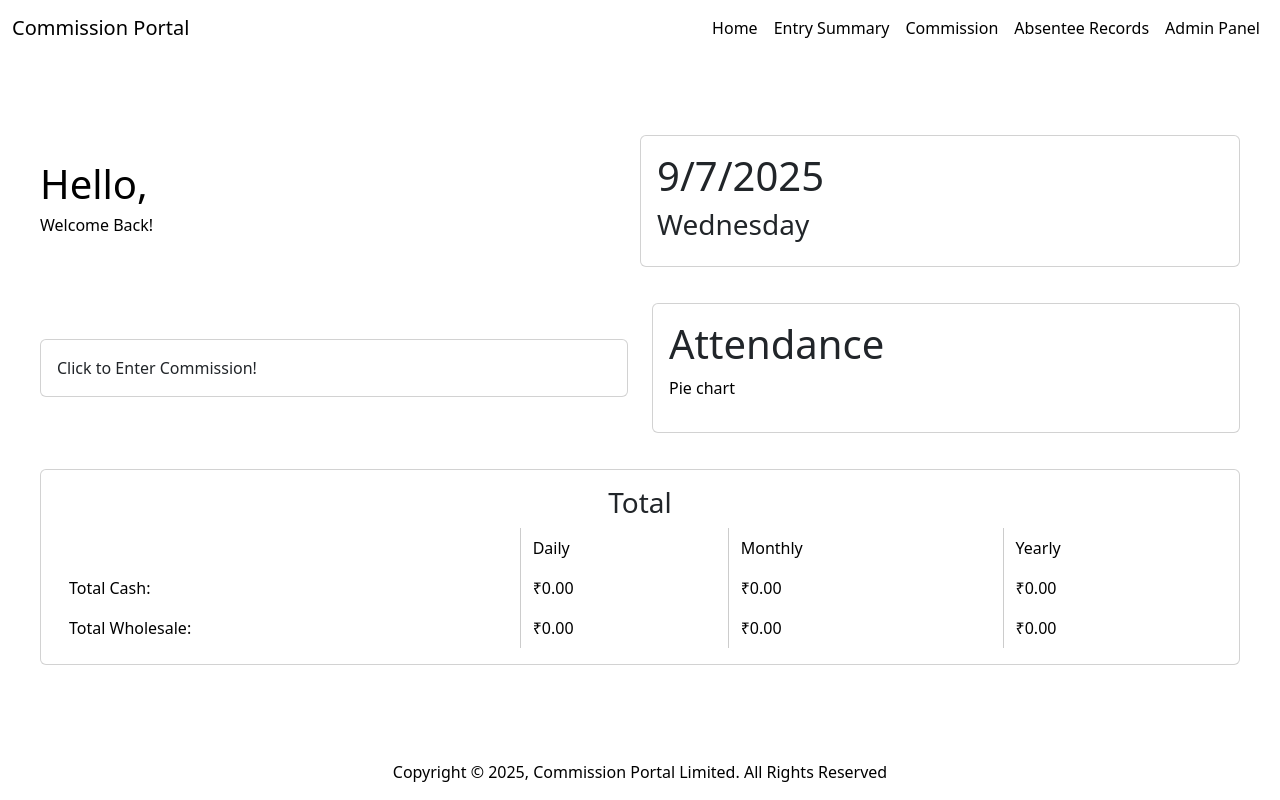
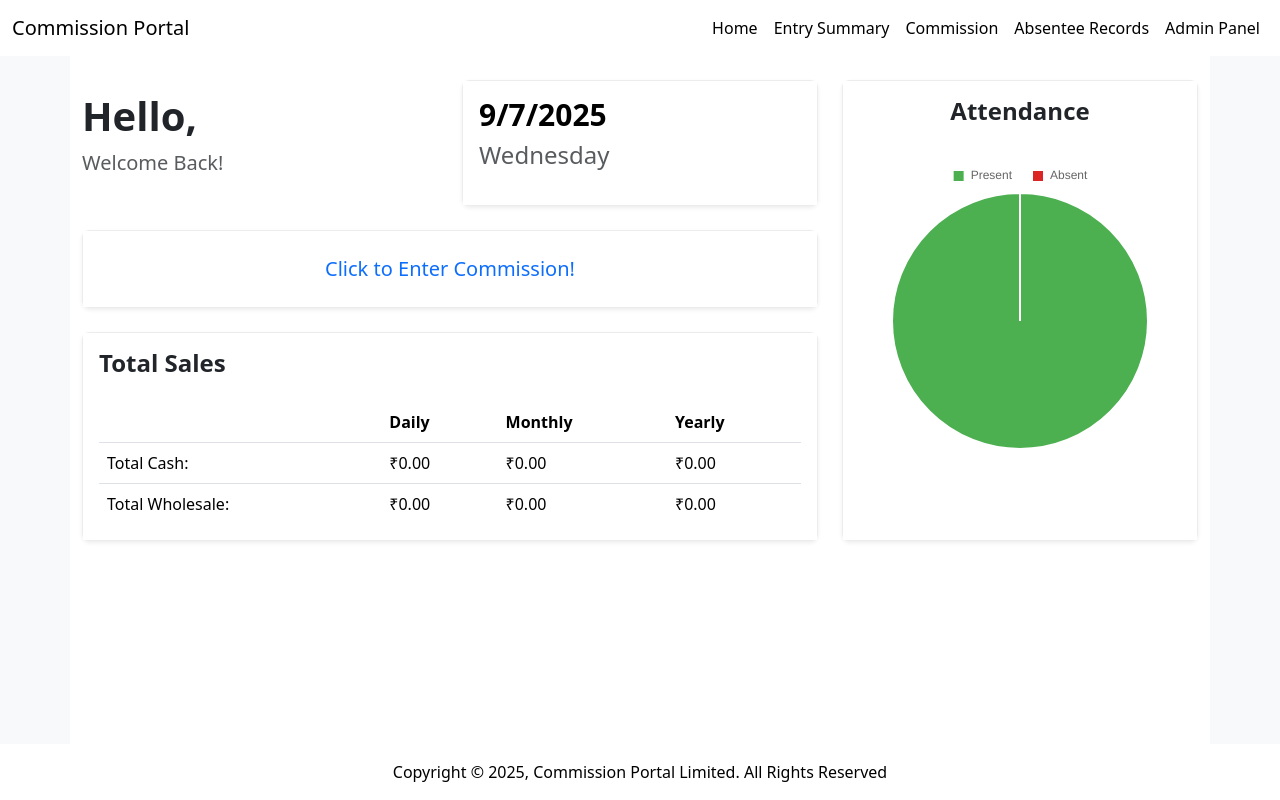
Before and after one commit to DarshikaNemani/commission-portal, an Angular app: page / in a window 1280 px wide. Built offline with nearby package versions, Linux system fonts and the light colour scheme; no server answers.

Commit message:
Add: Pie chart in landing page

```diff
--- a/package.json
+++ b/package.json
@@ -20,10 +20,10 @@
     "@highcharts/dashboards": "^3.5.0",
     "@ng-bootstrap/ng-bootstrap": "^18.0.0",
     "@popperjs/core": "^2.11.8",
+    "angular-google-charts": "^16.1.0",
     "bootstrap": "^5.3.7",
     "bootstrap-icons": "^1.13.1",
-    "highcharts": "^12.3.0",
-    "highcharts-angular": "^5.1.0",
+    "chart.js": "^4.5.0",
     "rxjs": "~7.8.0",
     "tslib": "^2.3.0",
     "zone.js": "~0.15.0"
--- a/src/app/pages/landing/landing.component.css
+++ b/src/app/pages/landing/landing.component.css
@@ -1,62 +1,73 @@
-.content-wrapper {
-    display: flex;
-    flex-direction: column;
-    align-items: center;
-    justify-content: center;
-    width: 100%;
-    max-width: 1200px;
-    margin: 0 auto;
+/* Custom styles to match the reference design */
+.bg-light {
+  background-color: #f8f9fa !important;
 }
 
-.row-1,
-.row-2 {
-    height: 100%;
+.chart-container {
   width: 100%;
+  height: 300px;
   display: flex;
-    flex-direction: row;
   justify-content: center;
   align-items: center;
-    gap: 2%;
 }
 
-.row-2 {
-    margin: 3% 0;
+.routecard{
+    cursor: pointer;
 }
 
-.row-1-col-1,
-.row-1-col-2,
-.row-2-col-1,
-.row-2-col-2 {
-    flex: 1;
-    max-width: 50%;
+#myChart {
+  max-width: 100%;
+  max-height: 100%;
 }
 
-.row-3 {
-    align-items: center;
-    width: 100%;
-
-    table {
-        border-collapse: collapse;
-        width: 100%;
+.card {
+  border: 1px solid rgba(0, 0, 0, 0.075);
+  border-radius: 0.5rem;
 }
 
-    tbody td,
-    thead td {
-        padding: 8px 12px;
+.shadow-sm {
+  box-shadow: 0 0.125rem 0.25rem rgba(0, 0, 0, 0.075) !important;
 }
 
-    tbody td:not(:first-child),
-    thead td:not(:first-child) {
-        border-left: 1px solid #ccc;
+.display-4 {
+  font-size: 2.5rem;
+  font-weight: 700;
+}
+
+.display-6 {
+  font-size: 1.875rem;
+  font-weight: 700;
+}
+
+a{
+    text-decoration: none;
+    color: #000;
+}
+.btn-link:hover {
+  background-color: rgba(99, 102, 241, 0.1);
+  border-radius: 0.375rem;
+}
+
+/* Responsive adjustments */
+@media (max-width: 768px) {
+  .display-4 {
+    font-size: 2rem;
+  }
+
+  .display-6 {
+    font-size: 1.5rem;
+  }
+
+  .chart-container {
+    height: 250px;
   }
 }
 
-.card {
-    width: 100%;
-    padding: 1rem;
-    box-sizing: border-box;
-}
 
+/* #myChart {
+    width: 50% !important;
+    height: 20vh !important;
+} */
 
 /* .home-main {
     display: flex;
--- a/src/app/pages/landing/landing.component.html
+++ b/src/app/pages/landing/landing.component.html
@@ -1,46 +1,68 @@
-<div class="main-container">
-    <app-navbar />
-    <div class="content-wrapper">
-        <div class="row-1">
-            <div class="row-1-col-1">
-                <h1>Hello,</h1>
-                <h6>Welcome Back!</h6>
-            </div>
-            <div class="row-1-col-2 card">
-                <h1>{{model.day}}/{{model.month}}/{{model.year}}</h1>
-                <h3>{{getDayName()}}</h3>
+<div class="bg-light min-vh-100 d-flex flex-column">
+  <app-navbar></app-navbar>
+
+  <main class="flex-grow-1 container py-4">
+    <div class="row g-4">
+
+      <!-- ─────────── LEFT COLUMN ─────────── -->
+      <div class="col-lg-8">
+        <!-- top three cards -->
+        <div class="row g-4">
+          <!-- Hello -->
+          <div class="col-md-6">
+            <div class="h-100 d-flex flex-column justify-content-center">
+              <h2 class="display-4 fw-bold text-dark mb-2">Hello,</h2>
+              <p class="fs-5 text-muted">Welcome Back!</p>
             </div>
           </div>
-        <div class="row-2">
-            <div class="row-2-col-1 card">
-                <a class="nav-link" routerLink="/home" routerLinkActive="active">Click to Enter Commission!</a>
-            </div>
-            <div class="row-2-col-2 card">
-                <h1>Attendance</h1>
-                <p>Pie chart</p>
+
+          <!-- Date -->
+          <div class="col-md-6">
+            <div class="card shadow-sm h-100">
+              <div class="card-body d-flex flex-column justify-content-center">
+                <p class="display-6 fw-bold mb-1">{{model.day}}/{{model.month}}/{{model.year}}</p>
+                <p class="fs-4 text-muted">{{ getDayName() }}</p>
               </div>
             </div>
-        <div class="row-3 card">
-            <h3>Total</h3>
-            <table>
+          </div>
+
+          <!-- Button -->
+          <div class="col-12">
+            <div class="card shadow-sm">
+              <div class="card-body text-center">
+                <a routerLink="/home"
+                   class="btn btn-link fs-5 fw-medium text-primary stretched-link">
+                  Click to Enter Commission!
+                </a>
+              </div>
+            </div>
+          </div>
+        </div>
+
+        <!-- sales table -->
+        <div class="card shadow-sm mt-4 routecard" routerLink="/entry">
+          <div class="card-body" >
+            <h3 class="h4 fw-bold mb-4">Total Sales</h3>
+            <div class="table-responsive">
+              <table class="table table-borderless mb-0">
                 <thead>
-                    <tr>
-                        <td></td>
-                        <td>Daily</td>
-                        <td>Monthly</td>
-                        <td>Yearly</td>
+                  <tr class="border-bottom">
+                    <th></th>
+                    <th>Daily</th>
+                    <th>Monthly</th>
+                    <th>Yearly</th>
                   </tr>
                 </thead>
                 <tbody>
-                    <tr>
-                        <td>Total Cash:</td>
-                        <td>₹{{ (dailyEntries?.totalCash || 0) | number:'1.2-2' }}</td>
-                        <td>₹{{ (monthlyEntries?.totalCash || 0) | number:'1.2-2' }}</td>
-                        <td>₹{{ (overallEntries?.totalCash || 0) | number:'1.2-2' }}</td>
+                  <tr class="border-bottom">
+                    <td class="fw-medium">Total Cash:</td>
+                    <td>₹{{ (dailyEntries?.totalCash     || 0) | number:'1.2-2' }}</td>
+                    <td>₹{{ (monthlyEntries?.totalCash   || 0) | number:'1.2-2' }}</td>
+                    <td>₹{{ (overallEntries?.totalCash   || 0) | number:'1.2-2' }}</td>
                   </tr>
                   <tr>
-                        <td>Total Wholesale:</td>
-                        <td>₹{{ (dailyEntries?.totalWholesale || 0) | number:'1.2-2' }}</td>
+                    <td class="fw-medium">Total Wholesale:</td>
+                    <td>₹{{ (dailyEntries?.totalWholesale   || 0) | number:'1.2-2' }}</td>
                     <td>₹{{ (monthlyEntries?.totalWholesale || 0) | number:'1.2-2' }}</td>
                     <td>₹{{ (overallEntries?.totalWholesale || 0) | number:'1.2-2' }}</td>
                   </tr>
@@ -48,20 +70,23 @@
               </table>
             </div>
           </div>
-    <app-footer />
+        </div>
       </div>
 
-<!-- <h1>Commission Portal</h1>
-            <div class="home-pages-list">
-                <span>
-                    <button>Home</button>
-                </span>
-                <span>
-                    <button>Entry Summary</button>
-                </span>
-                <span>
-                    <button>Commission</button>
-                </span>
-                <span>
-                    <button>Manage Absents</button>
-                </span> -->
+      <!-- ─────────── RIGHT COLUMN ─────────── -->
+      <div class="col-lg-4">
+        <div class="card shadow-sm h-100 routecard" routerLink="/absent">
+          <div class="card-body">
+            <h3 class="h4 fw-bold text-center mb-4">Attendance</h3>
+            <div class="chart-wrap">
+              <canvas id="myChart"></canvas>
+            </div>
+          </div>
+        </div>
+      </div>
+
+    </div>
+  </main>
+
+  <app-footer></app-footer>
+</div>
--- a/src/app/pages/landing/landing.component.ts
+++ b/src/app/pages/landing/landing.component.ts
@@ -1,4 +1,4 @@
-import { Component } from '@angular/core';
+import { Component, OnInit, AfterViewInit } from '@angular/core';
 import { NavbarComponent } from '../../components/navbar/navbar.component';
 import { FooterComponent } from '../../components/footer/footer.component';
 import { NgbDateStruct, NgbCalendar } from '@ng-bootstrap/ng-bootstrap';
@@ -10,6 +10,10 @@ import {
   OverallEntriesResponse,
 } from '../../services/models';
 import { EntryService } from '../../services/entry.service';
+import { AbsentService } from '../../services/absent.service';
+import { Chart, registerables, ChartConfiguration } from 'chart.js';
+
+Chart.register(...registerables);
 
 @Component({
   selector: 'app-landing',
@@ -18,7 +22,7 @@ import { EntryService } from '../../services/entry.service';
   templateUrl: './landing.component.html',
   styleUrl: './landing.component.css',
 })
-export class LandingComponent {
+export class LandingComponent implements OnInit, AfterViewInit {
   model: NgbDateStruct;
   selectedMonth: number;
 
@@ -26,21 +30,37 @@ export class LandingComponent {
   monthlyEntries: MonthEntriesResponse | null = null;
   overallEntries: OverallEntriesResponse | null = null;
 
-  isLoadingDaily: boolean = false;
-  isLoadingMonthly: boolean = false;
-  isLoadingOverall: boolean = false;
+  employees = ['Arjun', 'Brijesh', 'Chirag'];
+  absents: any[] = [];
+  chart: any;
 
-  dailyError: string | null = null;
-  monthlyError: string | null = null;
-  overallError: string | null = null;
-
-  constructor(readonly calendar: NgbCalendar, private readonly entryService: EntryService) {
+  constructor(
+    readonly calendar: NgbCalendar,
+    private absentService: AbsentService,
+    private readonly entryService: EntryService
+  ) {
     this.model = this.calendar.getToday();
     this.selectedMonth = this.model.month;
+  }
+
+  ngOnInit(): void {
+    this.loadAllData();
+    this.loadAbsents();
+  }
+
+  ngAfterViewInit(): void {
+    // Ensure DOM is ready before creating chart
+    setTimeout(() => {
+      this.createChart();
+    }, 100);
+  }
+
+  loadAllData() {
     this.loadDailyEntries();
     this.loadMonthlyEntries();
     this.loadOverallEntries();
   }
+
   getDayName(): string {
     const date = new Date(this.model.year, this.model.month - 1, this.model.day);
     const days = ['Sunday', 'Monday', 'Tuesday', 'Wednesday', 'Thursday', 'Friday', 'Saturday'];
@@ -52,59 +72,118 @@ getDayName(): string {
       .toString()
       .padStart(2, '0')}-${this.model.day.toString().padStart(2, '0')}`;
 
-    this.isLoadingDaily = true;
-    this.dailyError = null;
-
     this.entryService.getDayEntries(dateString).subscribe({
       next: (data) => {
         this.dailyEntries = data;
-        this.isLoadingDaily = false;
       },
       error: (error) => {
         console.error('Error loading daily entries:', error);
-        this.dailyError = 'Failed to load daily entries. Please try again.';
-        this.isLoadingDaily = false;
         this.dailyEntries = null;
       },
     });
   }
 
   loadMonthlyEntries() {
-    this.isLoadingMonthly = true;
-    this.monthlyError = null;
-
-    this.entryService
-      .getMonthEntries(this.selectedMonth, this.model.year)
-      .subscribe({
+    this.entryService.getMonthEntries(this.selectedMonth, this.model.year).subscribe({
       next: (data) => {
         this.monthlyEntries = data;
-          this.isLoadingMonthly = false;
       },
       error: (error) => {
         console.error('Error loading monthly entries:', error);
-          this.monthlyError =
-            'Failed to load monthly entries. Please try again.';
-          this.isLoadingMonthly = false;
         this.monthlyEntries = null;
       },
     });
   }
 
   loadOverallEntries() {
-    this.isLoadingOverall = true;
-    this.overallError = null;
-
     this.entryService.getOverallEntries().subscribe({
       next: (data) => {
         this.overallEntries = data;
-        this.isLoadingOverall = false;
       },
       error: (error) => {
         console.error('Error loading overall entries:', error);
-        this.overallError = 'Failed to load overall entries. Please try again.';
-        this.isLoadingOverall = false;
         this.overallEntries = null;
       },
     });
   }
+
+  loadAbsents() {
+    this.absentService.getAbsents().subscribe({
+      next: (data) => {
+        this.absents = data.filter((absent: any) => absent.date);
+        this.updateChart();
+      },
+      error: (error) => {
+        console.error('Error loading absents:', error);
+        this.updateChart();
       }
+    });
+  }
+
+  createChart() {
+    if (this.chart) {
+      this.chart.destroy();
+    }
+
+    const ctx = document.getElementById('myChart') as HTMLCanvasElement;
+    if (!ctx) return;
+
+    const config: ChartConfiguration<'pie'> = {
+      type: 'pie',
+      data: {
+        labels: ['Present', 'Absent'],
+        datasets: [{
+          label: 'Employee Attendance Today',
+          data: [3, 0], // Default values
+          backgroundColor: ['#4CAF50', '#DC2626'],
+          borderColor: ['#FFFFFF', '#FFFFFF'],
+          borderWidth: 2
+        }]
+      },
+      options: {
+        responsive: true,
+        maintainAspectRatio: false,
+        plugins: {
+          legend: {
+            position: 'top',
+            labels: {
+              boxWidth: 12,
+              padding: 20
+            }
+          },
+          title: {
+            display: false  ,
+            text: 'Employee Attendance Today'
+          },
+          tooltip: {
+            callbacks: {
+              label: (context) => {
+                const label = context.label;
+                const count = context.parsed;
+                return `${label}: ${count}`;
+              }
+            }
+          }
+        }
+      }
+    };
+
+    this.chart = new Chart(ctx, config);
+    this.updateChart();
+  }
+
+  updateChart() {
+    if (!this.chart) return;
+
+    const today = new Date().toISOString().split('T')[0];
+
+    const absentToday = this.absents
+      .filter(absent => absent.date.split('T')[0] === today)
+      .map(absent => absent.name);
+
+    const presentToday = this.employees.filter(emp => !absentToday.includes(emp));
+
+    this.chart.data.datasets[0].data = [presentToday.length, absentToday.length];
+    this.chart.update();
+  }
+}
```
Also changed, not shown: 1 other file (tests, documents, lock files or other folders). Lines whose indentation alone changed are shown as unchanged.
